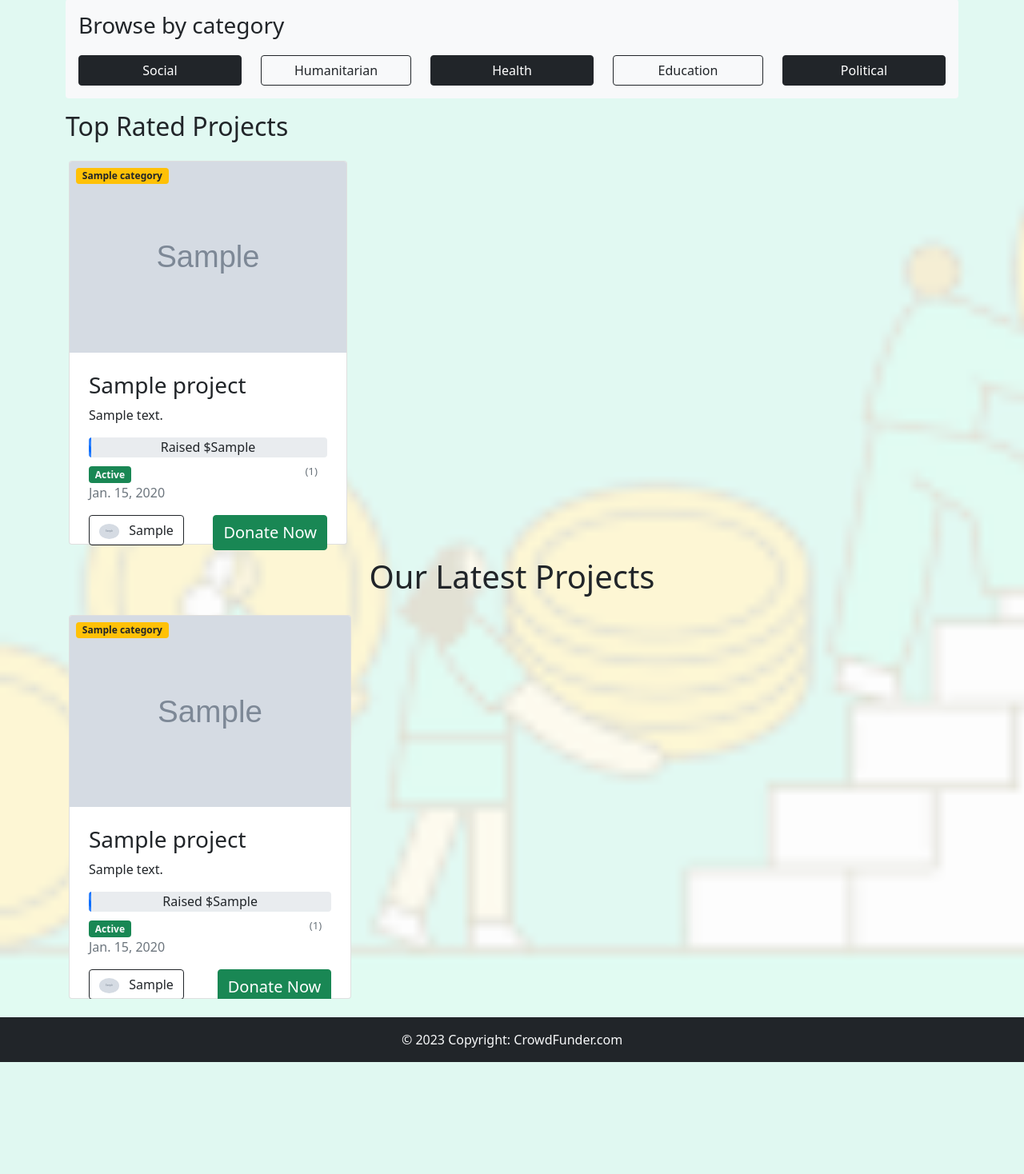
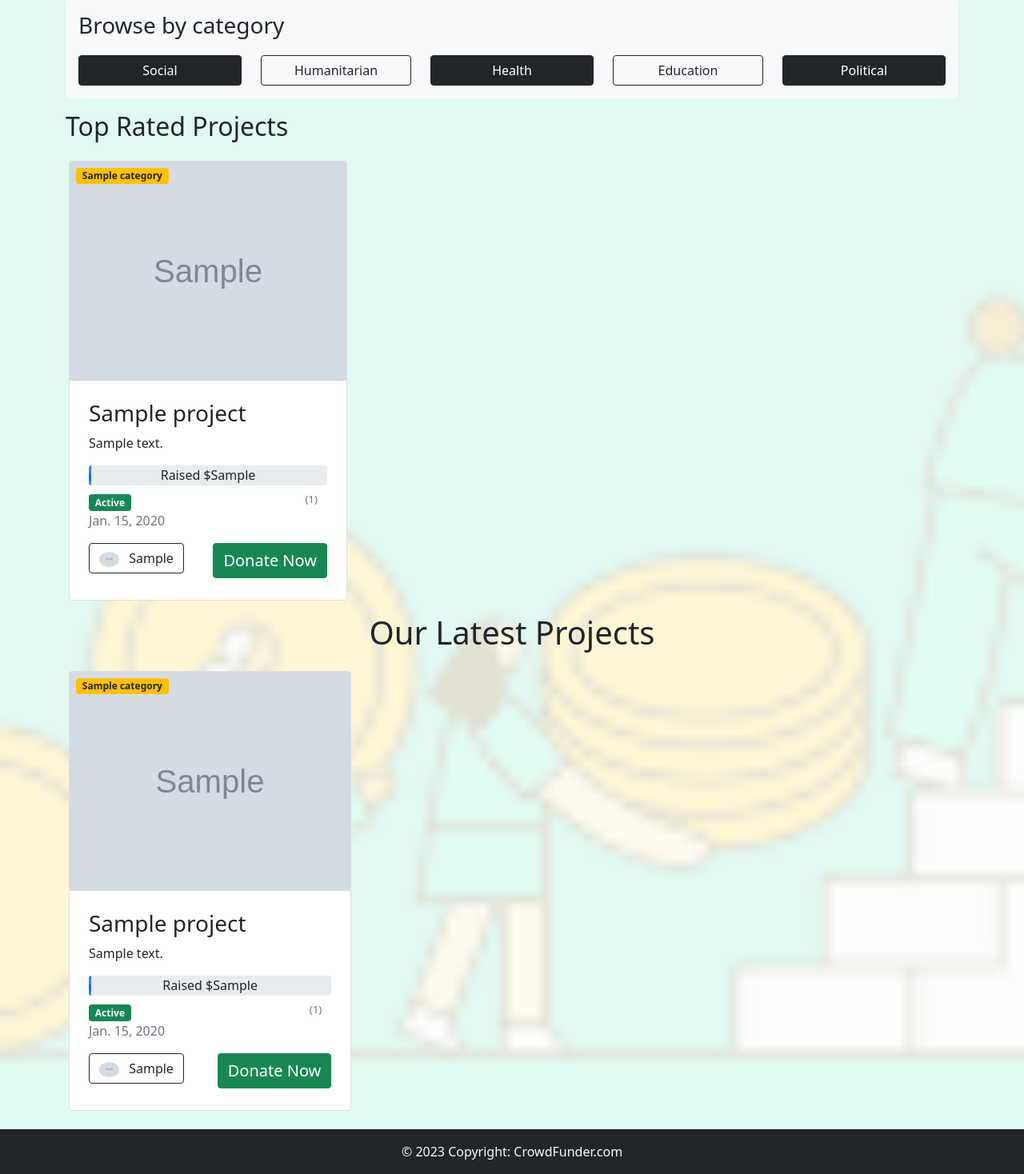
Before and after one commit to MoustafaAscoura/CrowdFunder, a Django app: template CrowdFunder/home/templates/home/home.html in a window 1280 px wide. Shown: the part 649-2117 px from the top of the page at 80% size. Before the commit the page ends 1977 px from the top, so only its background shows below. Run offline with Django 4.2, Linux system fonts and the light colour scheme; the template is opened without the code that fills it: most values are stand-ins (such as "Sample title", 1, 10 or a date in 2020); grey boxes marked "Sample" are stand-in pictures; some libraries are stand-ins or nearby versions.

Commit message:
edit styles

```diff
--- a/CrowdFunder/home/templates/home/home.html
+++ b/CrowdFunder/home/templates/home/home.html
@@ -84,7 +84,7 @@
     <div class="row mt-2 gy-3 row-cols-1 row-cols-md-2 row-cols-lg-3">
       {% for project in top_rated_projects %}
       <div class="col">
-        <div class="card position-relative mx-1" style="height: 60vh;">
+        <div class="card position-relative mx-1 rounded" style="height: 550px;">
           {% include "projects/partials/projectinfo.html" with project=project inlist=1 %}
         </div>
       </div>
@@ -100,7 +100,7 @@
     <div class="row row-cols-1 row-cols-md-2 row-cols-lg-3 g-3 my-2 overflow-hidden">
       {% for project in latest_projects %}
       <div class="col">
-        <div class="card position-relative mx-1" style="height: 60vh;">
+        <div class="card position-relative mx-1 rounded" style="height: 550px;">
           {% include "projects/partials/projectinfo.html" with project=project inlist=1 %}
         </div>
       </div>
--- a/CrowdFunder/projects/templates/projects/partials/projectinfo.html
+++ b/CrowdFunder/projects/templates/projects/partials/projectinfo.html
@@ -63,8 +63,9 @@
   </a>
   <a
     href="{% url 'donate' pk=project.id %}"
-    class="btn btn-success float-end fs-5"
+    class="btn btn-success float-end fs-5 "
     >Donate Now</a
   >
+  <br>
   {%endif%}
 </div>
--- a/CrowdFunder/projects/templates/projects/project_detail.html
+++ b/CrowdFunder/projects/templates/projects/project_detail.html
@@ -172,7 +172,7 @@
     <div class="row bg-light rounded p-3" style="box-shadow: 0 0 5px;">
         <h2>Similar Projects</h2>
         {% if similars %}
-        <div class="list-group list-group-horizontal overflow-auto" style="height: 56vh;">
+        <div class="list-group list-group-horizontal overflow-auto" style="height: 550px;">
             {% for project in similars %}
             <div class="list-group-item border-0">
                 <div class="card h-100" style="width: 20rem;">
--- a/CrowdFunder/projects/templates/projects/project_list.html
+++ b/CrowdFunder/projects/templates/projects/project_list.html
@@ -38,7 +38,7 @@
         <div class="row row-cols-1 row-cols-md-2 row-cols-lg-3 g-3 my-2 overflow-hidden">
         {% for project in projects %}
         <div class="col">
-            <div class="card position-relative mx-1" style="height: 60vh;">
+            <div class="card position-relative mx-1 rounded" style="height: 550px;">
                 {% include "projects/partials/projectinfo.html" with project=project inlist=1 %}
             </div>
         </div>
--- a/CrowdFunder/templates/auth/profile.html
+++ b/CrowdFunder/templates/auth/profile.html
@@ -87,10 +87,10 @@
                   >
                   <div class="accordion-body">
                     {% if profileuser.projects.all %}
-                      <div class="list-group list-group-horizontal position-relative overflow-auto" style="height: 55vh;">
+                      <div class="list-group list-group-horizontal position-relative overflow-auto" style="height: 550px;">
                         {%for project in profileuser.projects.all%}
                         <div class="list-group-item border-0">
-                          <div class="card position-relative h-100" style="width: 18rem;">
+                          <div class="card position-relative h-100 rounded" style="width: 20rem;">
                             {% include "projects/partials/projectinfo.html" with project=project %}
                           </div>
                         </div>
```
Also changed, not shown: CrowdFunder/media/account/images/2023/10/27/18/10/44/scan0269_4.jpg (added), CrowdFunder/media/projects/images/2023/10/26/21/40/04/9.jpg (added), CrowdFunder/media/projects/images/2023/10/27/17/49/07/1.jpeg (added), CrowdFunder/media/projects/images/2023/10/27/17/50/05/leadership.png (added), CrowdFunder/media/projects/images/2023/10/27/17/50/50/Coaching-Styles.png (added), CrowdFunder/media/projects/images/2023/10/27/18/01/35/leader.jpg (added), CrowdFunder/media/projects/images/2023/10/27/18/02/23/laissez-faire.jpeg (added).
